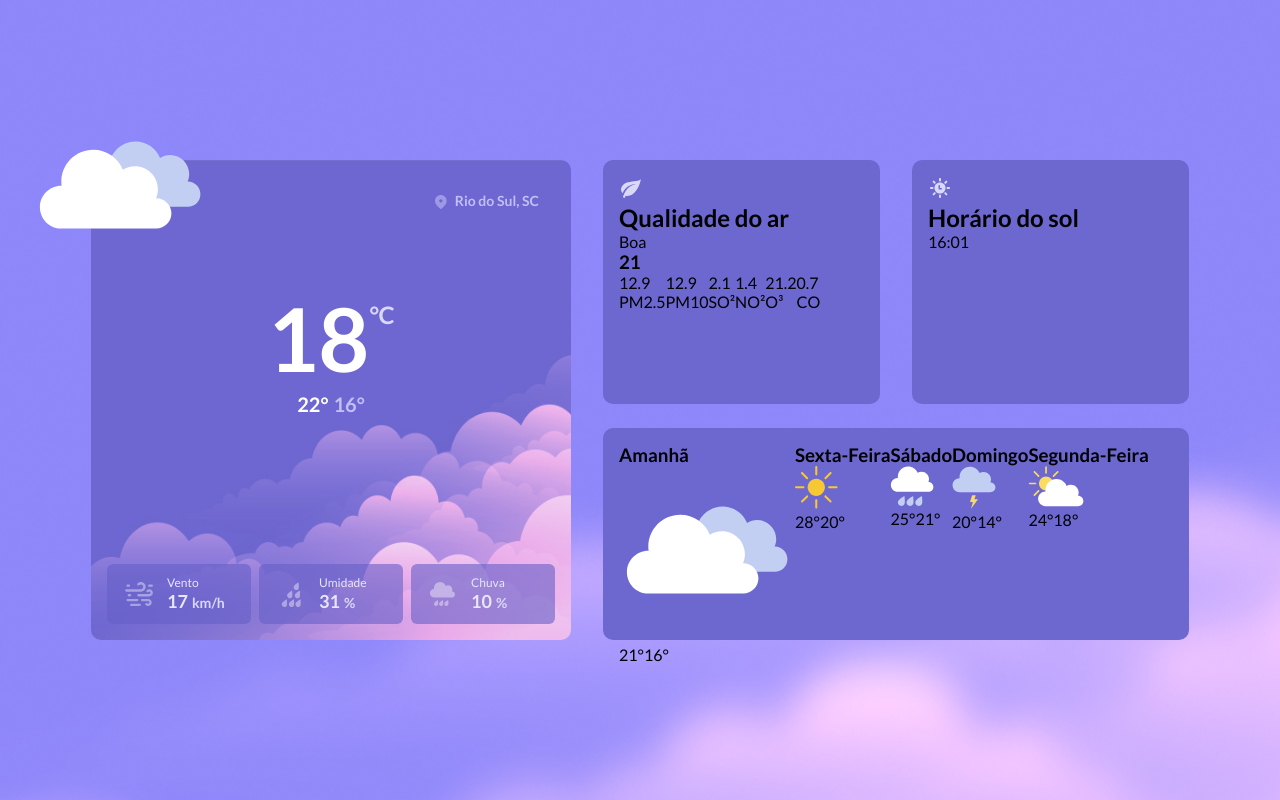
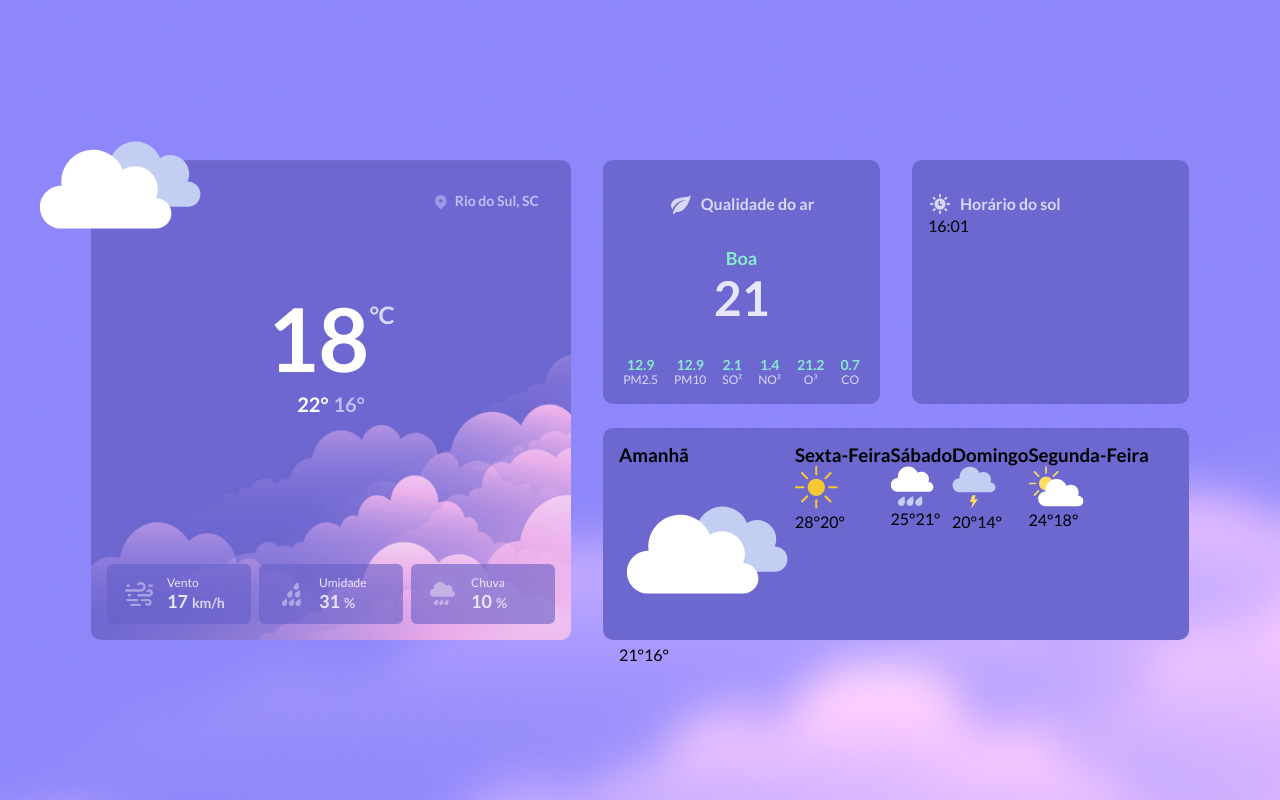
Before and after one commit to raiane-oliveira/Clima, a React (Create React App) app: page / in a window 1280 px wide. Built offline with nearby package versions, Linux system fonts and the light colour scheme.

Commit message:
feat: air quality section styles

```diff
--- a/src/App.css
+++ b/src/App.css
@@ -1,7 +1,7 @@
 .App {
     display: grid;
     grid-template-columns: 48rem repeat(2, 27.7rem);
-    grid-template-rows: 24.4rem 21.2rem;
+    grid-template-rows: max-content 21.2rem;
     grid-template-areas:
         "temperature air sunTime"
         "temperature week week";
@@ -12,6 +12,21 @@
     padding: 1.6rem;
     border-radius: 1rem;
     background-color: var(--bg-purple);
+}
+
+.title-container-box-weather {
+    display: grid;
+    grid-template-columns: 2.4rem auto;
+    align-items: center;
+    gap: 0.8rem;
+    padding-top: 1.6rem;
+}
+
+.title-box-weather {
+    color: var(--text-purple);
+    font-size: 1.6rem;
+    font-weight: 700;
+    line-height: 1.92rem;
 }
 
 /* Temperature now section */
@@ -101,7 +116,6 @@
 }
 
 .box-statistics img {
-    max-width: 100%;
     grid-row: 1 / 3;
 }
 
@@ -124,6 +138,51 @@
     margin-left: 0.4rem;
 }
 
+/* Air quality section */
+.air-quality {
+    display: grid;
+    justify-items: center;
+    gap: 3.2rem;
+}
+
+.qualities-container-air-quality {
+    text-align: center;
+}
+
+.quality-air-quality {
+    color: var(--text-green);
+    font-size: 1.8rem;
+    font-weight: 700;
+    line-height: 2.16rem;
+}
+
+.quality-number-air-quality {
+    margin-top: 0.4rem;
+    font-size: 4.8rem;
+    font-weight: 700;
+    line-height: 4.8rem;
+    color: var(--light-purple);
+}
+
+.statistics-air-quality {
+    text-align: center;
+    gap: 1.6rem;
+}
+
+.statistics-air-quality span {
+    color: var(--text-green);
+    font-size: 1.4rem;
+    font-weight: 700;
+    line-height: 1.68rem;
+}
+
+.statistics-air-quality p {
+    color: var(--text-purple);
+    font-size: 1.2rem;
+    font-weight: 400;
+    line-height: 1.44rem;
+}
+
 .week-weather {
     grid-area: week;
 }
--- a/src/components/AirQuality.js
+++ b/src/components/AirQuality.js
@@ -4,12 +4,12 @@ import leaf from "../assets/leaf.svg";
 export default function AirQuality() {
     return (
         <article className="box-weather air-quality">
-            <section>
+            <section className="title-container-box-weather">
                 <img src={leaf} alt="Ilustração folha" />
                 <h2 className="title-box-weather">Qualidade do ar</h2>
             </section>
 
-            <section>
+            <section className="qualities-container-air-quality">
                 <span className="quality-air-quality">Boa</span>
                 <h3 className="quality-number-air-quality">21</h3>
             </section>
--- a/src/components/SunTime.js
+++ b/src/components/SunTime.js
@@ -4,7 +4,7 @@ import time from "../assets/time.svg";
 export default function SunTime() {
     return (
         <article className="box-weather sun-time">
-            <section>
+            <section className="title-container-box-weather">
                 <img src={time} alt="Ilustração relógio" />
                 <h2 className="title-box-weather">Horário do sol</h2>
             </section>
--- a/src/index.css
+++ b/src/index.css
@@ -18,6 +18,11 @@ body {
     font-size: 1.6rem;
 }
 
+/* Makes images responsive */
+img {
+    max-width: 100%;
+}
+
 #root {
     display: grid;
     place-content: center;
```
